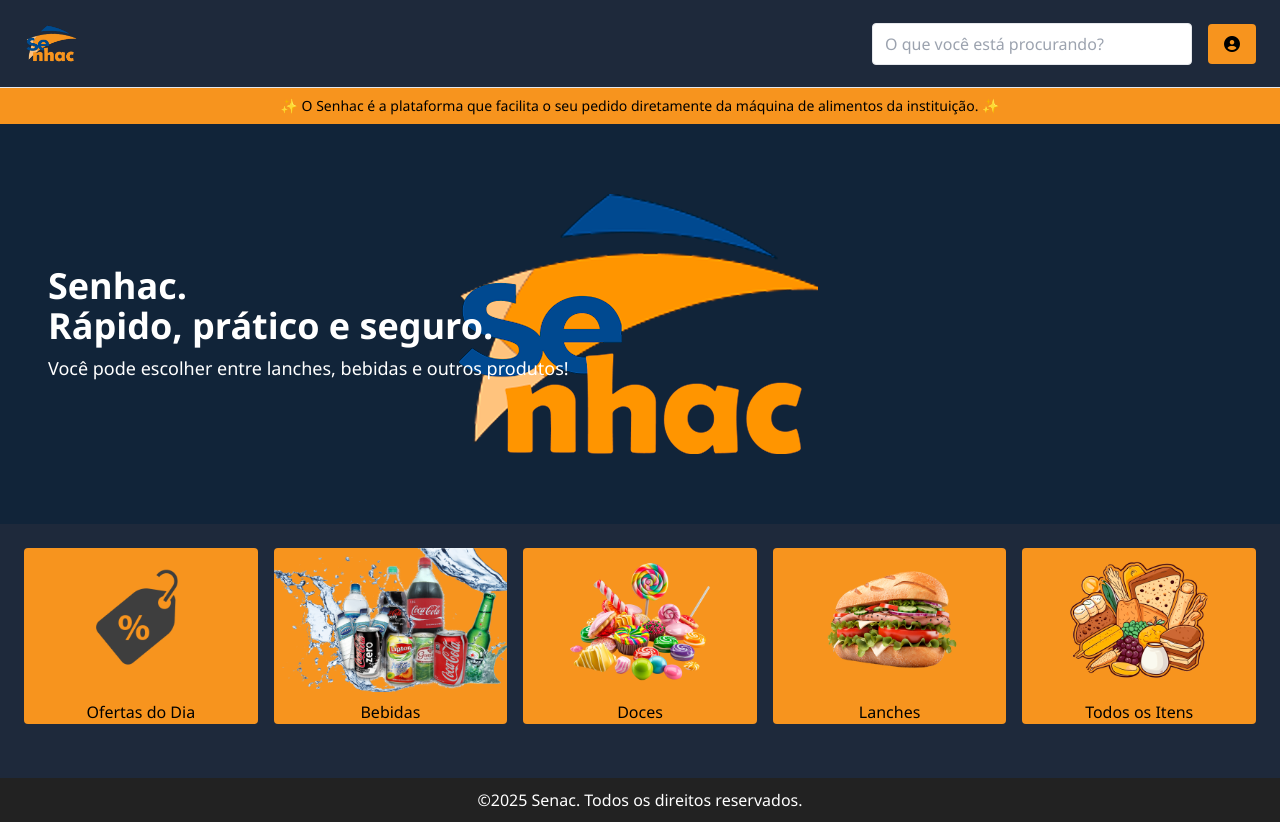
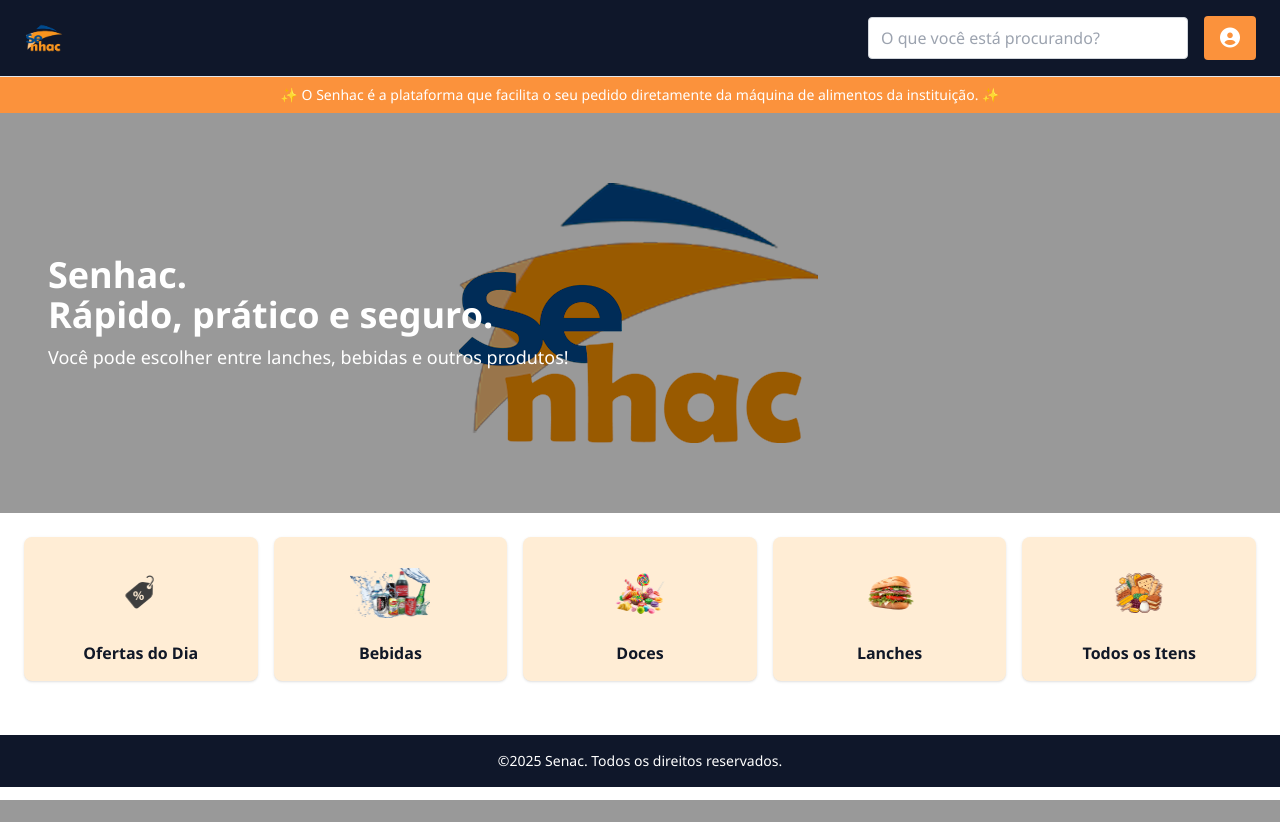
Before and after one commit to florencioeu/Senhac, a PHP site: page /sobrenos.html in a window 1280 px wide. After the commit the page ends 800 px from the top, so only its background shows below. Run offline with PHP 8.4, Linux system fonts and the light colour scheme; some libraries are stand-ins or nearby versions.

Commit message:
initial commit

```diff
--- a/css/sobrenos.css
+++ b/css/sobrenos.css
@@ -12,5 +12,5 @@
 
 body {
     font-family:'Segoe UI',sans-serif;
-    background: #1e293b;
+    background: #F7F9FC;
 }
--- a/sobrenos.html
+++ b/sobrenos.html
@@ -8,26 +8,30 @@
   <!-- Font‑Awesome para os ícones -->
   <link rel="stylesheet" href="https://cdnjs.cloudflare.com/ajax/libs/font-awesome/6.7.2/css/all.min.css">
 </head>
-<body>
+<body class="bg-white text-gray-800">
 
   <!-- Barra superior -->
-  <div class="flex items-center justify-between px-6 py-4 border-b" style="background-color: #1e293b;">
-    <img src="imagens/senhac.png" alt="Logo Senhac" class="logo-senhac">
+  <div class="flex items-center justify-between px-6 py-4 border-b bg-slate-900">
+    <img src="imagens/senhac.png" alt="Logo Senhac" class="h-10">
     <div class="flex items-center gap-4">
-      <input type="text" placeholder="O que você está procurando?" class="border rounded px-3 py-2 w-80">
-      <button class="bg-green-300 text-black px-4 py-2 rounded" style="background-color: #f7941e;"><a href="#" aria-label="Perfil do usuário"><i class="fa-solid fa-circle-user"></i></a></button>
+      <input type="text" placeholder="O que você está procurando?" class="border border-gray-300 rounded px-3 py-2 w-80 focus:outline-none focus:ring-2 focus:ring-orange-400">
+      <button class="bg-orange-400 text-white px-4 py-2 rounded hover:bg-orange-500 transition">
+        <a href="#" aria-label="Perfil do usuário">
+          <i class="fa-solid fa-circle-user text-xl"></i>
+        </a>
+      </button>
     </div>
   </div>
 
   <!-- Faixa de aviso -->
-  <div class="bg-lime-100 text-center py-2 text-sm" style="background-color: #f7941e;">
+  <div class="text-white text-center py-2 text-sm bg-orange-400">
     ✨ O Senhac é a plataforma que facilita o seu pedido diretamente da máquina de alimentos da instituição. ✨
   </div>
 
   <!-- Banner principal -->
   <div class="relative">
-    <img src="imagens/banner.png" alt="Banner" class="w-full h-[400px] object-cover">
-    <div class="absolute inset-0 bg-black bg-opacity-0 flex items-center justify-start px-12">
+    <img src="imagens/banner2.png" alt="Banner" class="w-full h-[400px] object-cover">
+    <div class="absolute inset-0 bg-black bg-opacity-40 flex items-center justify-start px-12">
       <div class="text-white">
         <h2 class="text-4xl font-bold mb-2">Senhac.<br>Rápido, prático e seguro.</h2>
         <p class="text-lg">Você pode escolher entre lanches, bebidas e outros produtos!</p>
@@ -37,32 +41,43 @@
 
   <!-- Categorias -->
   <div class="grid grid-cols-2 md:grid-cols-5 gap-4 p-6">
-    <div class="rounded text-center" style="background-color: #f7941e;">
-      <a href="ofertas.html"><img src="imagens/ofertas.png" class="mx-auto mb-2"></a>
-      <a href="ofertas.html"><p>Ofertas do Dia</p></a>
+    <!-- Categoria Template -->
+    <div class="rounded-lg text-center bg-orange-100 p-4 shadow hover:shadow-lg transition hover:bg-orange-200">
+      <a href="ofertas.html">
+        <img src="imagens/ofertas.png" class="mx-auto mb-2 w-20 h-20 object-contain" alt="Ofertas">
+        <p class="font-semibold text-gray-900">Ofertas do Dia</p>
+      </a>
     </div>
-    <div class="rounded text-center" style="background-color: #f7941e;">
-      <a href="Bebidas.html"><img src="imagens/bebidas.png" class="mx-auto mb-2" ></a>
-      <a href="Bebidas.html"><p>Bebidas</p></a>
+    <div class="rounded-lg text-center bg-orange-100 p-4 shadow hover:shadow-lg transition hover:bg-orange-200">
+      <a href="Bebidas.html">
+        <img src="imagens/bebidas.png" class="mx-auto mb-2 w-20 h-20 object-contain" alt="Bebidas">
+        <p class="font-semibold text-gray-900">Bebidas</p>
+      </a>
     </div>
-    <div class="rounded text-center" style="background-color: #f7941e;">
-      <a href="Doces.html"><img src="imagens/doces.png" class="mx-auto mb-2"></a>
-      <a href="Doces.html"><p>Doces</p></a>
+    <div class="rounded-lg text-center bg-orange-100 p-4 shadow hover:shadow-lg transition hover:bg-orange-200">
+      <a href="Doces.html">
+        <img src="imagens/doces.png" class="mx-auto mb-2 w-20 h-20 object-contain" alt="Doces">
+        <p class="font-semibold text-gray-900">Doces</p>
+      </a>
     </div>
-    <div class="rounded text-center" style="background-color: #f7941e;">
-      <a href="Lanches.html"><img src="imagens/lanches.png" class="mx-auto mb-2"></a>
-      <a href="Lanches.html"><p>Lanches</p></a>
+    <div class="rounded-lg text-center bg-orange-100 p-4 shadow hover:shadow-lg transition hover:bg-orange-200">
+      <a href="Lanches.html">
+        <img src="imagens/lanches.png" class="mx-auto mb-2 w-20 h-20 object-contain" alt="Lanches">
+        <p class="font-semibold text-gray-900">Lanches</p>
+      </a>
     </div>
-    <div class="rounded text-center" style="background-color: #f7941e;">
-      <a href="Todos.html"><img src="imagens/todos os itens.png" class="mx-auto mb-2"></a>
-      <a href="Todos.html"><p>Todos os Itens</p></a>
+    <div class="rounded-lg text-center bg-orange-100 p-4 shadow hover:shadow-lg transition hover:bg-orange-200">
+      <a href="Todos.html">
+        <img src="imagens/todos os itens.png" class="mx-auto mb-2 w-20 h-20 object-contain" alt="Todos os Itens">
+        <p class="font-semibold text-gray-900">Todos os Itens</p>
+      </a>
     </div>
-    <!-- Adicione mais categorias conforme necessário -->
   </div>
-<!-- ::::::::::::::::::::::  RODAPÉ  :::::::::::::::::::::: -->
-<footer>
-    <p>©2025 Senac. Todos os direitos reservados.</p>
-</footer>
+
+  <!-- Rodapé -->
+  <footer class="text-center text-sm py-4 bg-slate-900 text-white">
+    ©2025 Senac. Todos os direitos reservados.
+  </footer>
 
 </body>
 </html>
```
Also changed, not shown: css/senhac.css (+39 -25 lines), imagens/banner.png (deleted).
